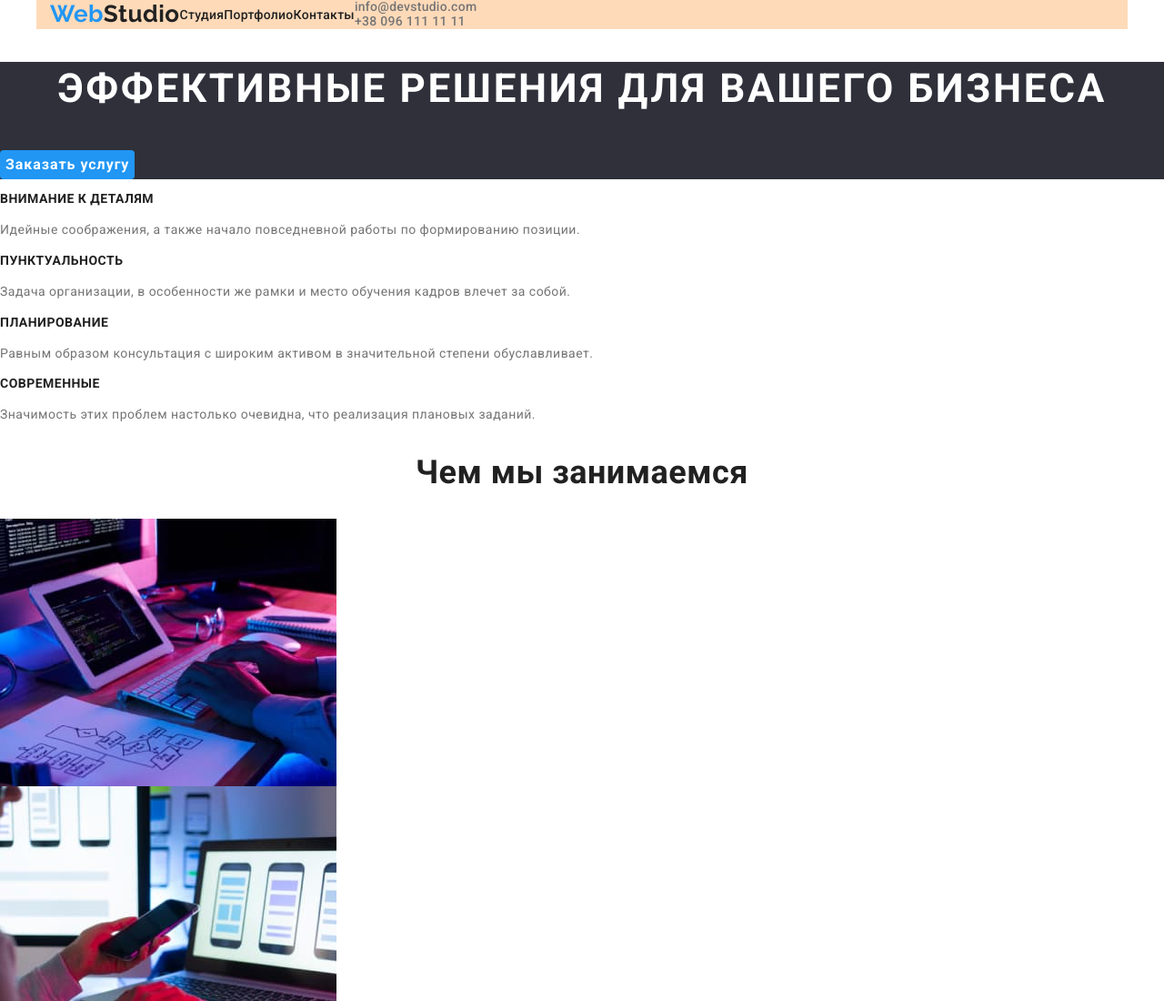
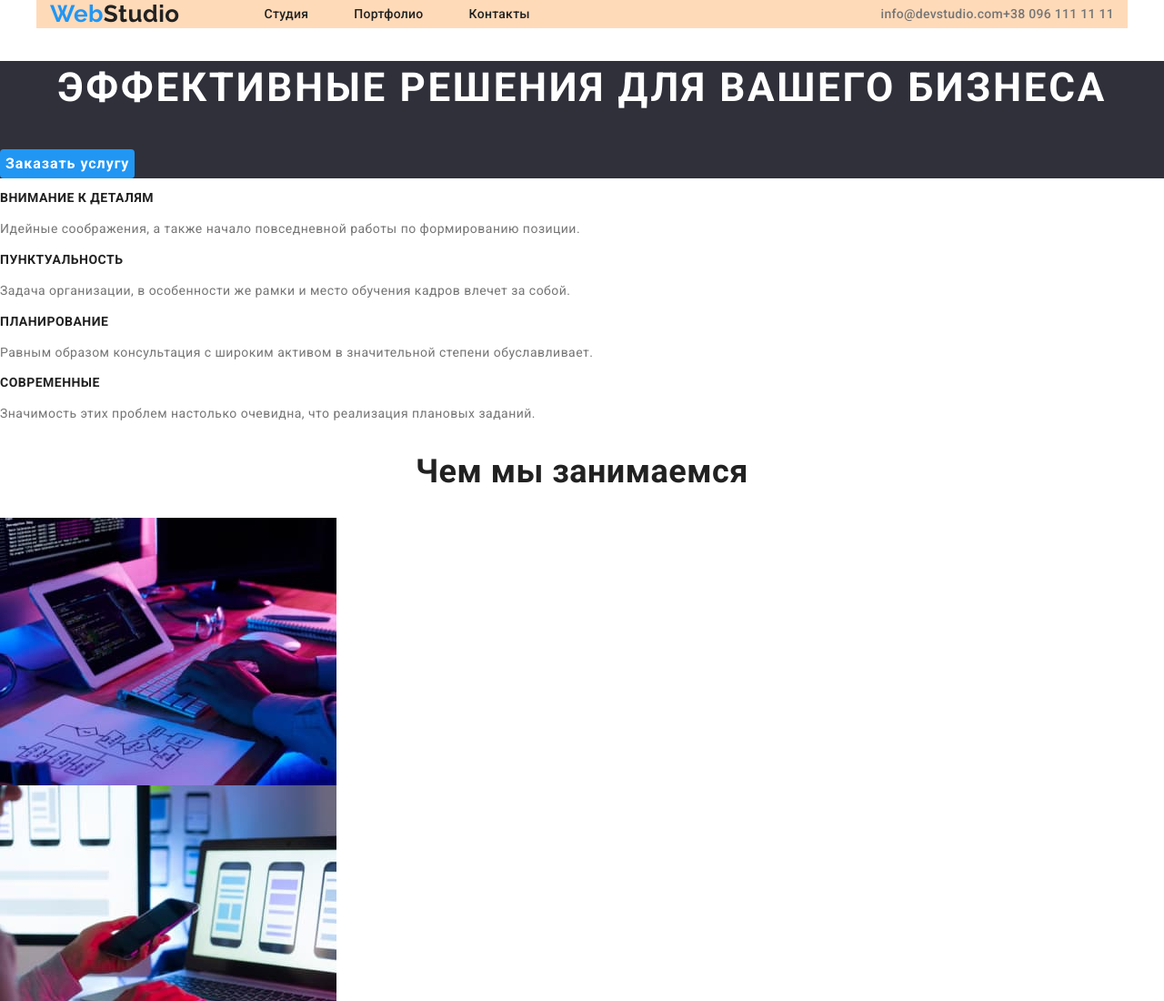
Before and after one commit to shvydkyi/goit-markup-hw-03, a plain HTML site: page index.html in a window 1280 px wide. Shown: the top 1100 px of the page at 91% size. Drawn offline with nearby package versions, Linux system fonts and the light colour scheme.

Commit message:
header-contacts

```diff
--- a/css/styles.css
+++ b/css/styles.css
@@ -33,12 +33,11 @@ body {
 /* Шапка сайта */
 
 .container {
-  display: flex;
-  align-items: center;
   width: 1200px;
   margin: 0 auto;
   padding-left: 15px;
   padding-right: 15px;
+
 
   background-color: peachpuff;
 }
@@ -54,17 +53,28 @@ body {
   align-items: center;
 }
 
+.header-item:not(:last-child) {
+margin-right: 50px;
+}
+
 .header-navigation {
   display: flex;
   align-items: center;
 }
 
-.header-contacts-link {
+
+
+.header-contacts-container {
+  display: flex;
+  justify-content: space-between;
   margin-left: auto;
-  display: flex;
-  align-items: center;
 }
 
+.header-contacts-link:not(:first-child) {
+  display: flex;
+  justify-content: space-between;
+  margin-right: 50px;
+}
 
 .header-link {
   font-style: normal;
@@ -79,6 +89,7 @@ body {
 
 /* Логотип */
 .logo {
+
   font-family: Raleway;
   font-style: normal;
   font-weight: bold;
@@ -88,6 +99,7 @@ body {
 }
 
 .logo-black {
+  margin-right: 93px;
   font-family: Raleway;
   font-style: normal;
   font-weight: bold;
@@ -118,6 +130,7 @@ color: var(--primary-white-color)
 .link {
   text-decoration: none;
 }
+
 
 .header-contacts-link {
   font-family: Roboto;
--- a/index.html
+++ b/index.html
@@ -19,15 +19,15 @@
         <nav class="header-navigation">
             <a class="link" lang="en" href="./index.html"><span class="logo">Web</span><span class="logo-black">Studio</span></a>
             <ul class="header-list list">
-                <li>
+                <li class="header-item">
                     <a class="header-link link" href="./index.html">Студия</a></li>
-                <li>
+                <li class="header-item">
                     <a class="header-link link" href="./portfolio.html">Портфолио</a></li>
-                <li>
+                <li class="header-item">
                     <a class="header-link link" href="">Контакты</a></li>
             </ul>
         </nav>
-            <ul>
+            <ul class="header-contacts-container">
                 <li class="list">
                     <a  class="header-contacts-link link" href="mailto:info@devstudio.com">info@devstudio.com</a></li>
                 <li class="list">
```
